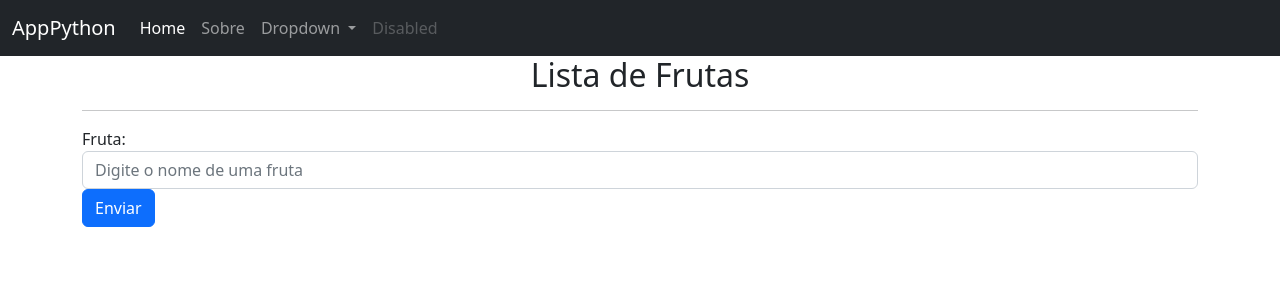
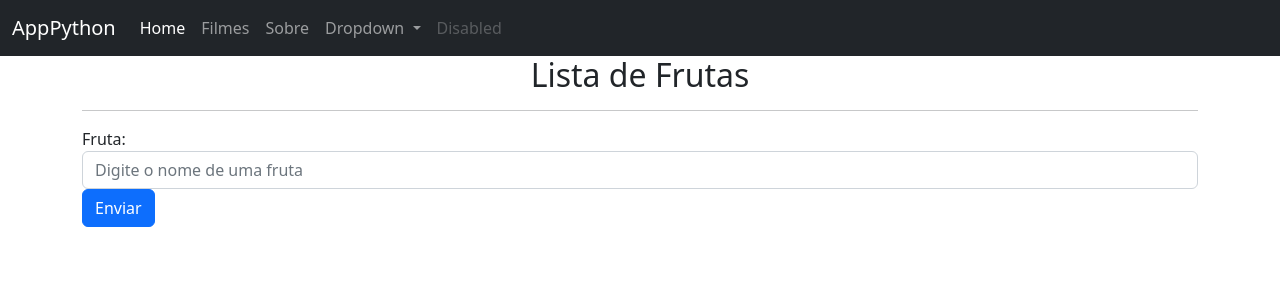
Before and after one commit to LonguiVic/Flask-Udemy, a Flask app: page / in a window 1280 px wide. Shown: the top 300 px of the page. Run offline with Flask 3, Linux system fonts and the light colour scheme.

Commit message:
app.pye filmes.html

```diff
--- a/app.py
+++ b/app.py
@@ -1,4 +1,6 @@
 from flask import Flask, render_template, request, redirect, url_for
+import urllib.request
+import json
 
 app = Flask(__name__)
 
@@ -20,6 +22,14 @@ def sobre():
             registros.append({"aluno": request.form.get("aluno"), "nota": request.form.get("nota")})
             return redirect(url_for("sobre"))  # Redireciona após o POST
     return render_template("sobre.html", registros=registros)
+
+@app.route('/filmes')
+def filmes():
+    url = "https://api.themoviedb.org/3/discover/movie?sort_by=popularity.desc&api_key=f55e4895d1b273b5a84d1d5d5a7c9f2b"
+    resposta = urllib.request.urlopen(url)
+    dados = resposta.read()
+    jsondata = json.loads(dados)
+    return render_template("filmes.html", filmes=jsondata['results'])
 
 if __name__ == "__main__":
     app.run(debug=True)
--- a/templates/base.html
+++ b/templates/base.html
@@ -17,6 +17,9 @@
             <ul class="navbar-nav me-auto mb-2 mb-lg-0">
               <li class="nav-item">
                 <a class="nav-link active" aria-current="page" href="{{url_for('principal')}}">Home</a>
+              </li>
+              <li class="nav-item">
+                <a class="nav-link" href="{{url_for('filmes')}}">Filmes</a>
               </li>
               <li class="nav-item">
                 <a class="nav-link" href="{{url_for('sobre')}}">Sobre</a>
--- /dev/null
+++ b/templates/filmes.html
@@ -0,0 +1 @@
+{% extends 'base.html' %}
```
